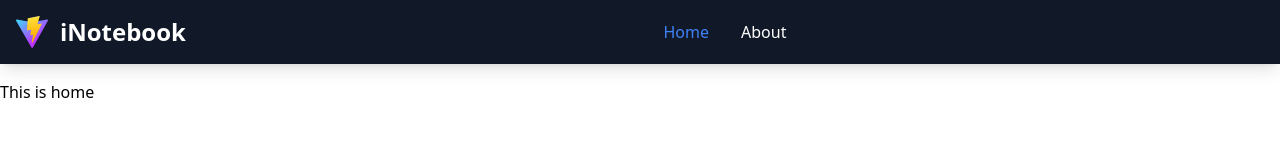
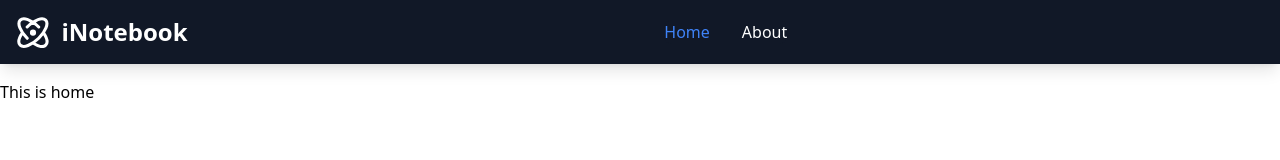
Before and after one commit to keerthan-ns/iNotebook, a React (Vite) app: page / in a window 1280 px wide. Shown: the top 160 px of the page. Built offline with nearby package versions, Linux system fonts and the light colour scheme.

Commit message:
[add]icon&toggle navbar fn

```diff
--- a/index.html
+++ b/index.html
@@ -2,7 +2,7 @@
 <html lang="en" class="dark">
   <head>
     <meta charset="UTF-8" />
-    <link rel="icon" type="image/svg+xml" href="/vite.svg" />
+    <link rel="icon" type="image/svg+xml" href="/icon.svg" />
     <meta name="viewport" content="width=device-width, initial-scale=1.0" />
     <title>iNotebook-Cloud</title>
     <link href="https://cdnjs.cloudflare.com/ajax/libs/flowbite/1.7.0/flowbite.min.css" rel="stylesheet" />
--- a/src/components/Navbar.jsx
+++ b/src/components/Navbar.jsx
@@ -9,7 +9,7 @@ export default function Navbar() {
         <nav className="fixed w-full z-20 top-0 left-0 bg-white border-gray-200 dark:bg-gray-900 shadow-lg">
             <div className="max-w-screen-xl flex flex-wrap items-center justify-between mx-auto p-4">
             <Link to="/" className="flex items-center">
-                <img src="/vite.svg" className="h-8 mr-3" alt="Logo" />
+                <img src="/icon.svg" className="h-8 mr-3" alt="Logo" />
                 <span className="self-center text-2xl font-semibold whitespace-nowrap dark:text-white">iNotebook</span>
             </Link>
             <div className="flex md:order-2">
@@ -21,11 +21,33 @@ export default function Navbar() {
                 <div className="items-center justify-between w-full md:flex md:w-auto md:order-1 hidden" id="navbar-Compo">
                     <ul className="flex flex-col p-4 md:p-0 mt-4 font-medium border border-gray-100 rounded-lg bg-gray-50 md:flex-row md:space-x-8 md:mt-0 md:border-0 md:bg-white dark:bg-gray-800 md:dark:bg-gray-900 dark:border-gray-700">
                         <li>
-                            <Link to="/" className="block py-2 pl-3 pr-4 text-white bg-blue-700 rounded md:bg-transparent md:text-blue-700 md:p-0 md:dark:text-blue-500" aria-current="page">Home</Link>
+                            <Link to="/" onClick={toggleNavbar} className="block py-2 pl-3 pr-4 text-white bg-blue-700 rounded md:bg-transparent md:text-blue-700 md:p-0 md:dark:text-blue-500" aria-current="page">Home</Link>
                         </li>
                         <li>
-                            <Link to="/about" className="block py-2 pl-3 pr-4 text-gray-900 rounded hover:bg-gray-100 md:hover:bg-transparent md:hover:text-blue-700 md:p-0 md:dark:hover:text-blue-500 dark:text-white dark:hover:bg-gray-700 dark:hover:text-white md:dark:hover:bg-transparent dark:border-gray-700">About</Link>
+                            <Link to="/about" onClick={toggleNavbar} className="block py-2 pl-3 pr-4 text-gray-900 rounded hover:bg-gray-100 md:hover:bg-transparent md:hover:text-blue-700 md:p-0 md:dark:hover:text-blue-500 dark:text-white dark:hover:bg-gray-700 dark:hover:text-white md:dark:hover:bg-transparent dark:border-gray-700">About</Link>
                         </li>
+                        {/* <li>
+                            <div className="flex items-center justify-end md:order-2">
+                                <button type="button" className="flex mr-3 text-sm bg-gray-800 rounded-full md:mr-0 focus:ring-4 focus:ring-gray-300 dark:focus:ring-gray-600" id="user-menu-button" aria-expanded="false" data-dropdown-toggle="user-dropdown" data-dropdown-placement="bottom">
+                                    <span className="sr-only">Open user menu</span>
+                                    <img className="w-8 h-8 rounded-full" src="/vite.svg" alt="user photo"/>
+                                </button>
+                                <div className="z-50 hidden my-4 text-base list-none bg-white divide-y divide-gray-100 rounded-lg shadow dark:bg-gray-700 dark:divide-gray-600" id="user-dropdown">
+                                    <div className="px-4 py-3">
+                                    <span className="block text-sm text-gray-900 dark:text-white">Bonnie Green</span>
+                                    <span className="block text-sm  text-gray-500 truncate dark:text-gray-400">name@flowbite.com</span>
+                                    </div>
+                                    <ul className="py-2" aria-labelledby="user-menu-button">
+                                        <li>
+                                            <a href="#" onClick={toggleNavbar} className="block px-4 py-2 text-sm text-gray-700 hover:bg-gray-100 dark:hover:bg-gray-600 dark:text-gray-200 dark:hover:text-white">Settings</a>
+                                        </li>
+                                        <li>
+                                            <a href="#" onClick={toggleNavbar} className="block px-4 py-2 text-sm text-gray-700 hover:bg-gray-100 dark:hover:bg-gray-600 dark:text-gray-200 dark:hover:text-white">Sign out</a>
+                                        </li>
+                                    </ul>
+                                </div>
+                            </div>
+                        </li> */}
                     </ul>
                 </div>
             </div>
```
Also changed, not shown: public/icon.svg (added).
